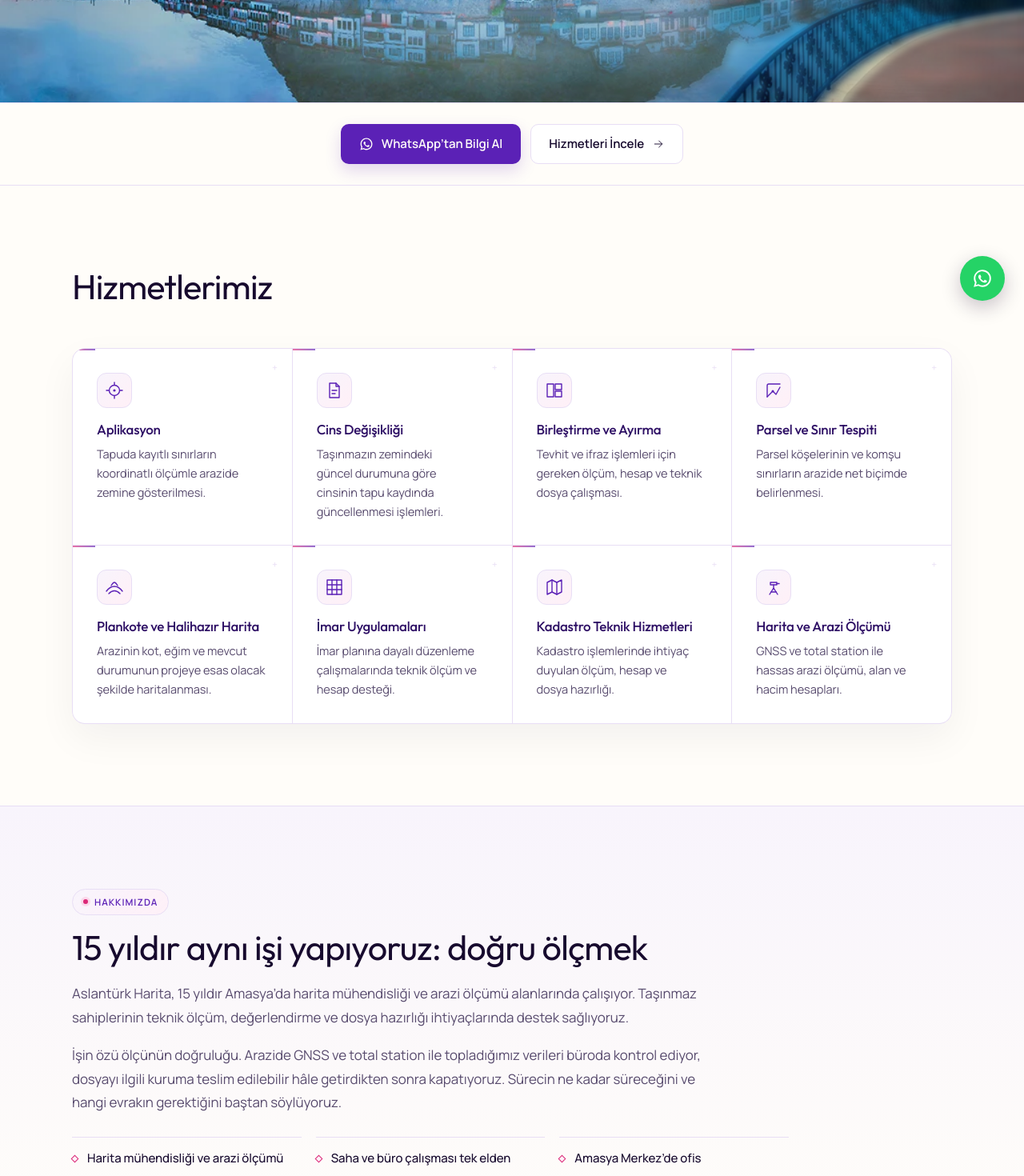
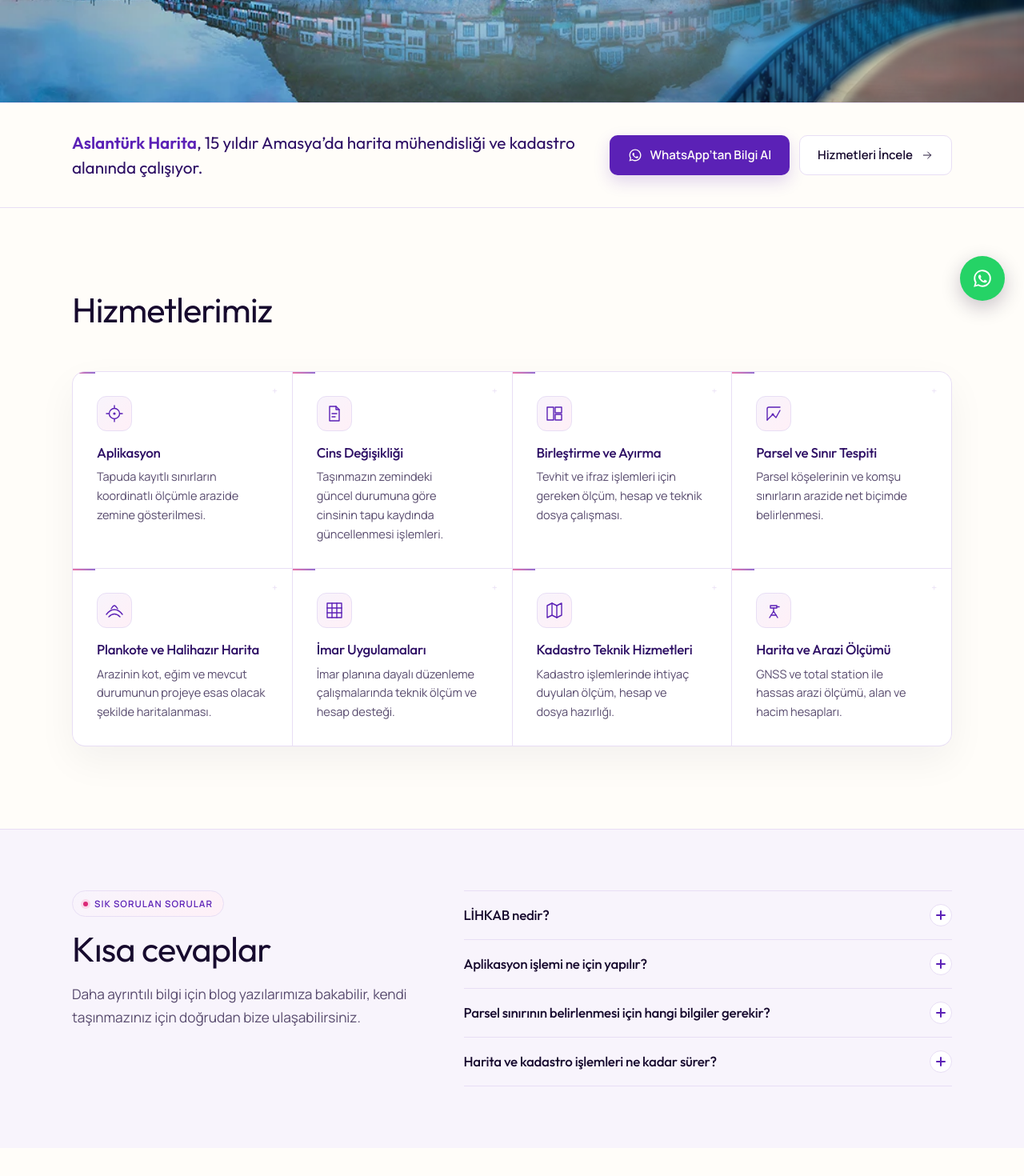
Before and after one commit to frhttaspinar/aslanturkharita-web, a Next.js app: page / in a window 1280 px wide. Shown: the part 400-1870 px from the top of the page at 80% size. Built offline with nearby package versions, Linux system fonts and the light colour scheme; no server answers.

Commit message:
refactor: move about intro beside hero actions and remove about section

```diff
--- a/src/app/globals.css
+++ b/src/app/globals.css
@@ -673,12 +673,32 @@ section[id] {
 }
 
 .hero__actions {
-  padding-block: clamp(18px, 2.2vw, 26px);
+  display: grid;
+  grid-template-columns: minmax(0, 1fr);
+  align-items: center;
+  gap: clamp(16px, 2.8vw, 36px);
+  padding-block: clamp(20px, 3vw, 34px);
+}
+
+.hero__intro {
+  max-width: 50rem;
+  font-family: var(--font-display);
+  font-size: clamp(1.05rem, 0.9rem + 0.5vw, 1.32rem);
+  font-weight: 400;
+  line-height: 1.5;
+  color: var(--ink-2);
+  text-wrap: pretty;
+}
+
+.hero__intro strong {
+  font-weight: 600;
+  color: var(--accent);
 }
 
 .hero__btn-row {
   margin-top: 0;
-  justify-content: center;
+  justify-content: flex-start;
+  gap: 12px;
 }
 
 @media (max-width: 559px) {
@@ -691,6 +711,17 @@ section[id] {
   .hero__banner {
     height: clamp(360px, 35.45vw, 450px);
     aspect-ratio: auto;
+  }
+}
+
+@media (min-width: 1000px) {
+  .hero__actions {
+    grid-template-columns: minmax(0, 1fr) auto;
+  }
+
+  .hero__btn-row {
+    flex-wrap: nowrap;
+    justify-content: flex-end;
   }
 }
 
@@ -813,64 +844,6 @@ section[id] {
 @media (min-width: 1000px) {
   .services__grid {
     grid-template-columns: repeat(4, 1fr);
-  }
-}
-
-/* ------------------------------------------------------------ hakkımızda -- */
-
-.about {
-  background: linear-gradient(180deg, var(--stone) 0%, var(--paper) 100%);
-  border-block: 1px solid var(--line);
-}
-
-.about__inner {
-  display: block;
-}
-
-.about__body {
-  max-width: 56rem;
-}
-
-.about__body p {
-  margin-top: 18px;
-  color: var(--muted);
-  font-size: clamp(1rem, 0.96rem + 0.2vw, 1.06rem);
-  line-height: 1.74;
-  max-width: 50rem;
-}
-
-.about__facts {
-  display: grid;
-  gap: 10px;
-  margin-top: 28px;
-}
-
-.about__fact {
-  display: flex;
-  align-items: baseline;
-  gap: 12px;
-  padding-top: 14px;
-  border-top: 1px solid var(--line);
-  font-size: 0.94rem;
-  font-weight: 500;
-  color: var(--ink);
-}
-
-.about__fact::before {
-  content: "";
-  flex: none;
-  width: 7px;
-  height: 7px;
-  border: 1.5px solid var(--bubblegum-deep);
-  background: var(--pink-soft);
-  transform: rotate(45deg);
-  translate: 0 -1px;
-}
-
-@media (min-width: 700px) {
-  .about__facts {
-    grid-template-columns: repeat(3, 1fr);
-    gap: 18px;
   }
 }
 
--- a/src/app/page.tsx
+++ b/src/app/page.tsx
@@ -1,5 +1,4 @@
 import type { Metadata } from "next";
-import About from "@/components/About";
 import Contact from "@/components/Contact";
 import Hero from "@/components/Hero";
 import HomeFaq from "@/components/HomeFaq";
@@ -28,7 +27,6 @@ export default function Home() {
     <>
       <Hero />
       <Services />
-      <About />
       <HomeFaq />
       <Contact />
       <JsonLd data={graph} />
--- a/src/components/About.tsx
+++ /dev/null
@@ -1,37 +0,0 @@
-import { site } from "@/lib/site";
-
-const facts = [
-  "Harita mühendisliği ve arazi ölçümü",
-  "Saha ve büro çalışması tek elden",
-  "Amasya Merkez’de ofis",
-];
-
-const intro = `Aslantürk Harita, ${site.yearsOfExperience} yıldır Amasya’da harita mühendisliği ve arazi ölçümü alanlarında çalışıyor. Taşınmaz sahiplerinin teknik ölçüm, değerlendirme ve dosya hazırlığı ihtiyaçlarında destek sağlıyoruz.`;
-
-export default function About() {
-  return (
-    <section className="section about" id="hakkimizda">
-      <div className="wrap about__inner">
-        <div className="about__body">
-          <span className="eyebrow">Hakkımızda</span>
-          <h2 className="h2">{`${site.yearsOfExperience} yıldır aynı işi yapıyoruz: doğru ölçmek`}</h2>
-
-          <p>{intro}</p>
-          <p>
-            İşin özü ölçünün doğruluğu. Arazide GNSS ve total station ile topladığımız verileri
-            büroda kontrol ediyor, dosyayı ilgili kuruma teslim edilebilir hâle getirdikten sonra
-            kapatıyoruz. Sürecin ne kadar süreceğini ve hangi evrakın gerektiğini baştan söylüyoruz.
-          </p>
-
-          <ul className="about__facts">
-            {facts.map((fact) => (
-              <li className="about__fact" key={fact}>
-                {fact}
-              </li>
-            ))}
-          </ul>
-        </div>
-      </div>
-    </section>
-  );
-}
--- a/src/components/Hero.tsx
+++ b/src/components/Hero.tsx
@@ -33,6 +33,10 @@ export default function Hero() {
       </div>
 
       <div className="wrap hero__actions">
+        <p className="hero__intro">
+          <strong>Aslantürk Harita</strong>, {site.yearsOfExperience} yıldır Amasya’da harita
+          mühendisliği ve kadastro alanında çalışıyor.
+        </p>
         <div className="btn-row hero__btn-row">
           <a
             className="btn btn--primary"
--- a/src/lib/site.ts
+++ b/src/lib/site.ts
@@ -62,7 +62,6 @@ export const site = {
 export const navItems = [
   { label: "Ana Sayfa", href: "/" },
   { label: "Hizmetler", href: "/#hizmetler" },
-  { label: "Hakkımızda", href: "/#hakkimizda" },
   { label: "Blog", href: "/blog" },
   { label: "İletişim", href: "/#iletisim" },
 ] as const;
```
